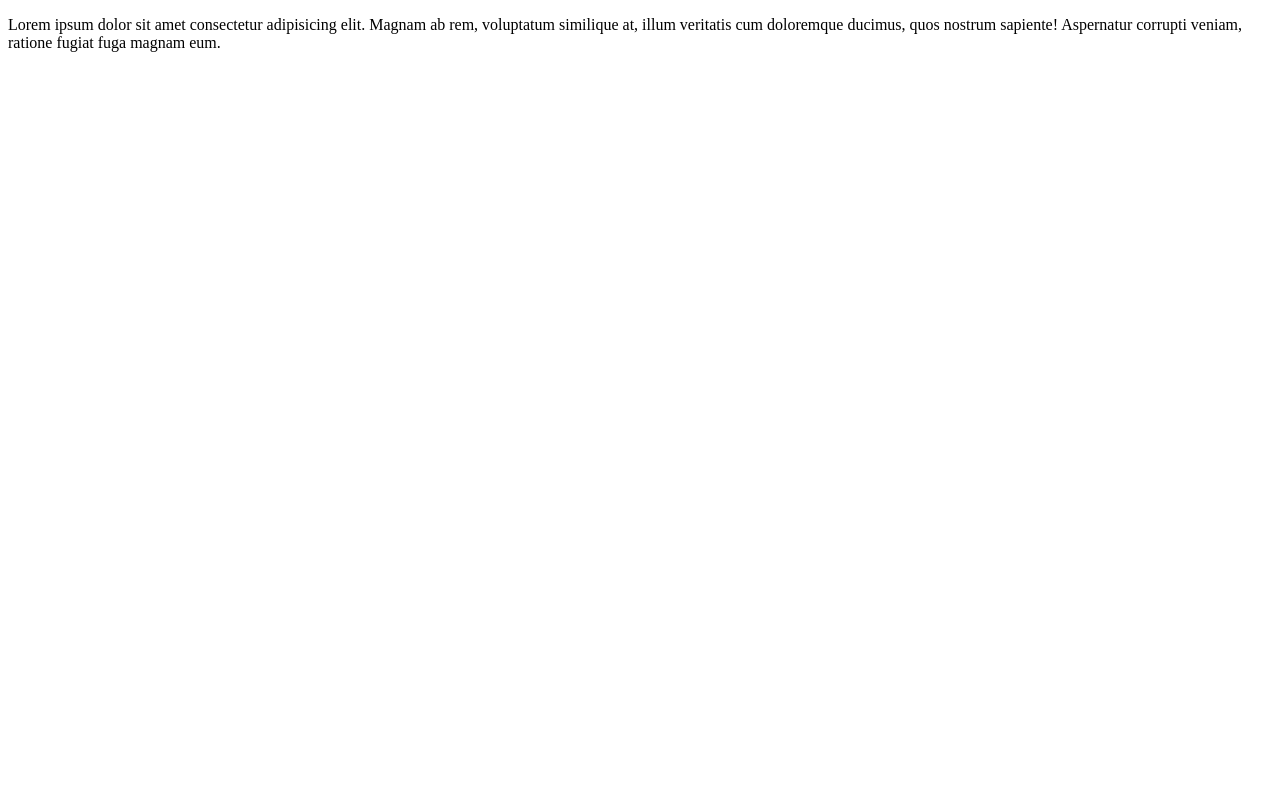
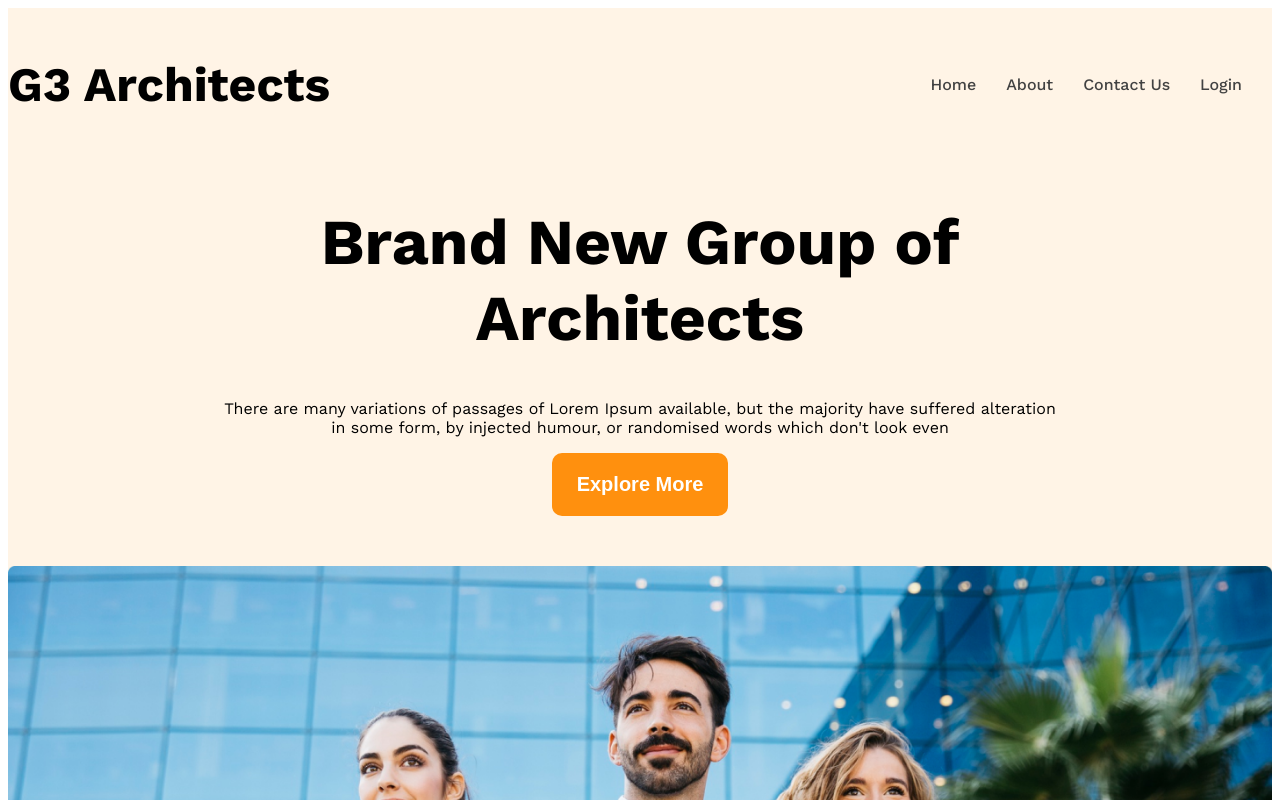
Before and after one commit to asadulislam1122/G3-Architects-website, a plain HTML site: page index.html in a window 1280 px wide. Shown: the top 800 px of the page. Drawn offline with nearby package versions, Linux system fonts and the light colour scheme.

Commit message:
added by g3

```diff
--- a/index.html
+++ b/index.html
@@ -4,8 +4,41 @@
     <meta charset="UTF-8">
     <meta name="viewport" content="width=device-width, initial-scale=1.0">
     <title>G3 architects website</title>
+    <link rel="stylesheet" href="styles/architects.css">
 </head>
-<body>
-   <p>Lorem ipsum dolor sit amet consectetur adipisicing elit. Magnam ab rem, voluptatum similique at, illum veritatis cum doloremque ducimus, quos nostrum sapiente! Aspernatur corrupti veniam, ratione fugiat fuga magnam eum.</p>
+<body class="work-sans-font">
+   <header class="bg-light">
+    <nav class="navbar display-flex">
+       <h3 class="brand">G3 Architects</h3>
+       <ul class="nav-links display-flex">
+        <!-- li.nav-item*4>a.nav-link -->
+
+          <li class="nav-item"><a href="" class="nav-link text-gray">Home </a></li>
+          <li class="nav-item"><a href="" class="nav-link text-gray"> About  </a></li>
+          <li class="nav-item"><a href="" class="nav-link text-gray"> Contact Us</a></li>
+          <li class="nav-item"><a href="" class="nav-link text-gray">Login</a></li>
+       </ul>
+    </nav>
+    <!-- banner -->
+    <div class="banner">
+       <div class="banner-content">
+         <h1 class="banner-title">
+          Brand New
+         Group of Architects
+        </h1>
+        <p class="banner-description">
+           There are many variations of passages of Lorem Ipsum available, but the majority have suffered alteration in some form, by injected humour, or randomised words which don't look even
+        </p>
+        <button class="btn-primary">Explore More</button>
+       </div>
+        <img class="banner-image" src="images/banner.png" alt="">
+    </div>
+   </header>
+   <main>
+
+   </main>
+   <footer>
+
+   </footer>
 </body>
 </html>
--- /dev/null
+++ b/styles/architects.css
@@ -0,0 +1,83 @@
+
+@import url('https://fonts.googleapis.com/css2?family=Work+Sans:ital,wght@0,100..900;1,100..900&display=swap');
+
+
+.work-sans-font {
+  font-family: "Work Sans", sans-serif;
+  font-optical-sizing: auto;
+  font-weight: 400;
+  font-style: normal;
+}
+/* share style  */
+.display-flex{
+    display: flex;
+}
+/* cooler dark 02 */
+.text-gray{
+    color:#424242 ;
+}
+/* color dark03 */
+.text-light-gray{
+    color: #727272;
+}
+.bg-light{
+  background-color: rgba(255,144,14,0.1);
+}
+/* button */
+.btn-primary{
+    background-color: #FF900E;
+    color: white;
+    padding: 20px 25px;
+    font-size: 1.25rem;
+    font-weight: 600;
+    border-radius: 10px;
+    border: none;
+
+}
+
+/* header style  */
+
+
+/* navbar related style  */
+.navbar{
+justify-content: space-between;
+align-items: center;
+}
+.brand{
+ font-weight: 700;
+ font-size: 3rem;
+}
+
+.nav-item{
+   list-style: none;
+   margin-right: 30px;
+}
+.nav-link{
+    text-decoration: none;
+    font-weight: 500;
+}
+
+.navbar, .banner{
+    max-width: 1440px;
+    margin: 0 auto;
+}
+/* banner related style */
+.banner-content{
+    max-width: 850px;
+    margin: 0 auto;
+    text-align: center;
+    margin-bottom: 50px;
+}
+.banner-title{
+    font-size: 4rem;
+    font-weight: 700;
+}
+.banner-image{
+    width: 100%;
+}
+/* Responsive midiya query */
+@media screen and (max-width: 576px) {
+   .navbar, .nav-links{
+    flex-direction: column;
+   }
+}
```
